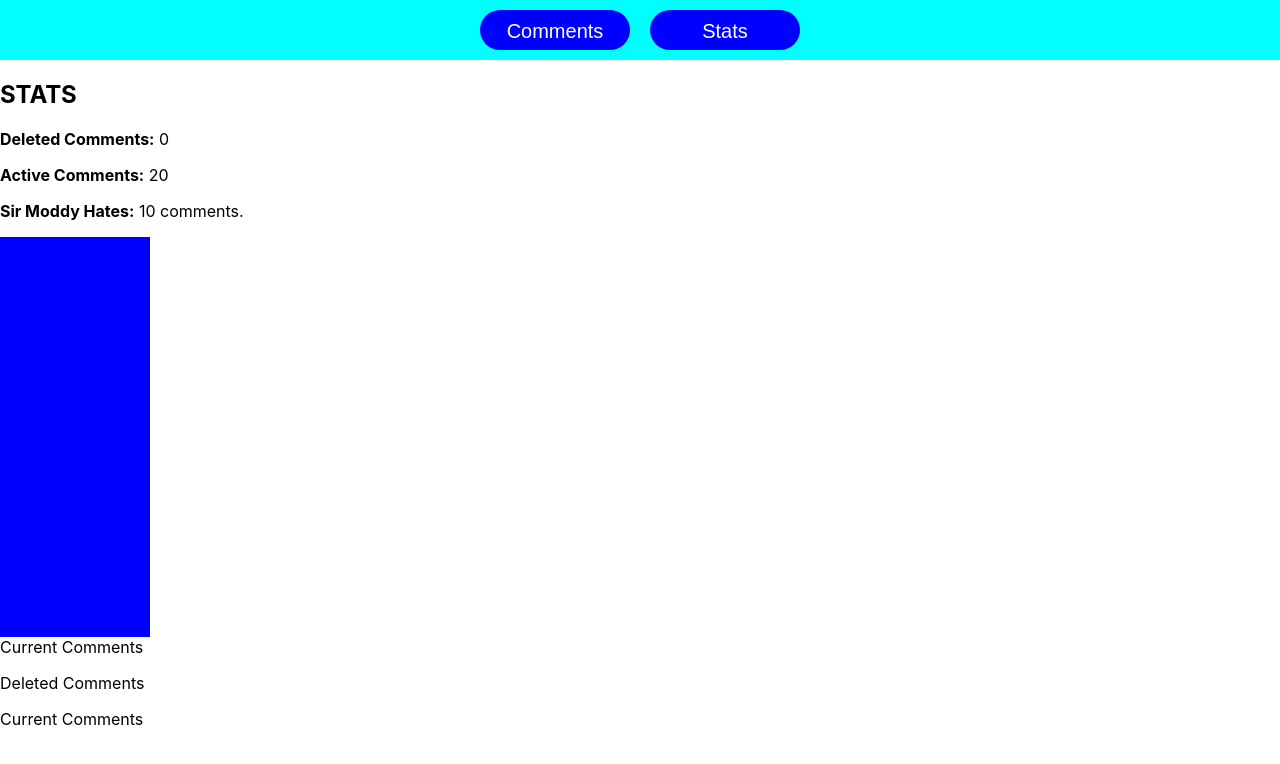
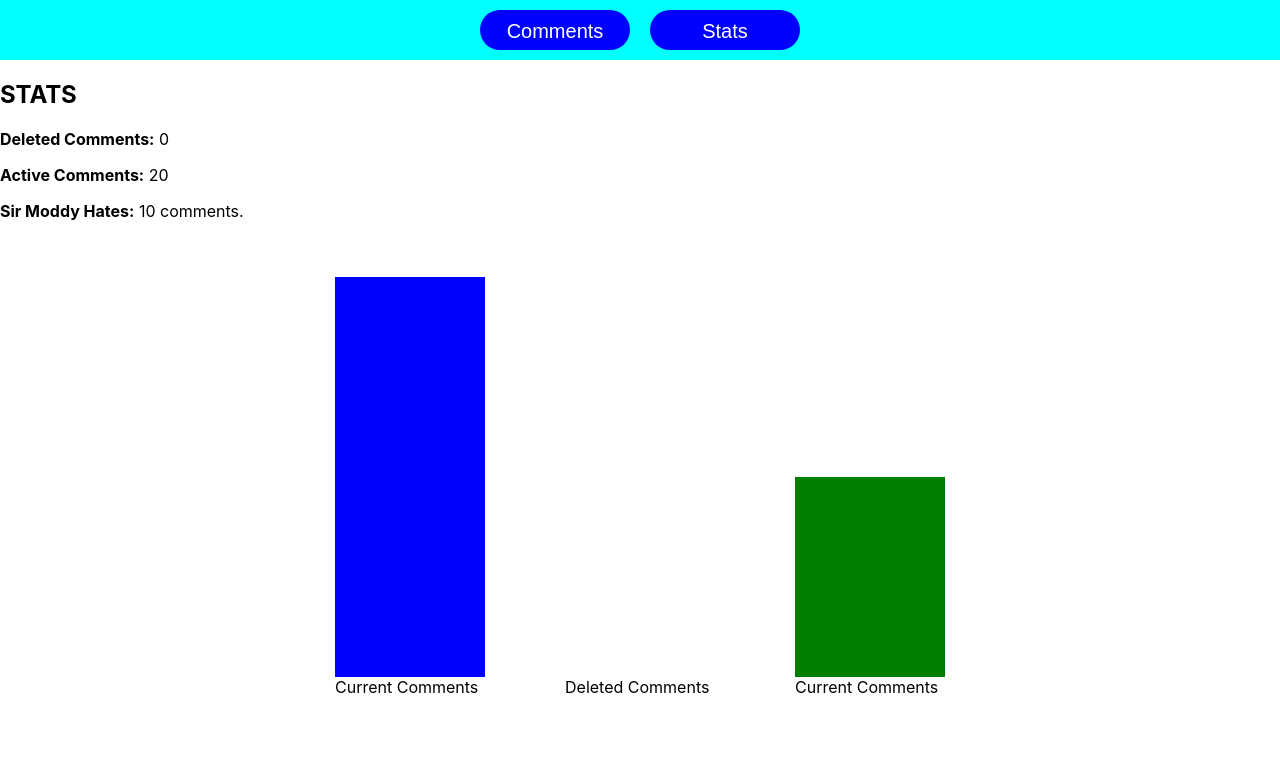
Before and after one commit to cchutis/realmod, a React (Create React App) app: page / in a window 1280 px wide. Both pictures are taken after a click on the button "Stats". Shown: the top 764 px of the page. Built offline with nearby package versions, Linux system fonts and the light colour scheme.

Commit message:
Added style and spacing to graphs

```diff
--- a/src/App.css
+++ b/src/App.css
@@ -66,3 +66,15 @@
   border: 0;
   font-size: 20px;
 }
+
+.inline {
+  display: inline-block;
+  padding: 40px;
+}
+
+.charts {
+  display: flex;
+  flex-direction: row;
+  justify-content: center;
+  align-items: flex-end;
+}
--- a/src/components/Chart.js
+++ b/src/components/Chart.js
@@ -3,27 +3,46 @@ import React, { Component } from 'react'
 
 export default class Chart extends Component {
 
-    verticalBar = (num) => {
-        return parseInt(num * 10) + 'px'
-    }
 
     render() {
-        console.log(this.props.comments)
+        console.log(this.props.deletedComments)
+
         return (
-            <div>
-                <p>
-                <div style={{backgroundColor: 'blue', width: '150px', height: `${this.props.comments.length * 20}px`, border: '0'}}></div>
-                Current Comments
-                </p>
-                <p>
-                <div style={{backgroundColor: 'red', width: '150px', height: `${this.props.deletedComments.length * 20}px`, border: '0'}}></div>
-                Deleted Comments
-                </p>
-                <p>
-                <div style={{backgroundColor: 'green', width: '150px', height: `${this.props.hatedComments * 20}px`, border: '0'}}></div>
-                Current Comments
-                </p>
+          <div className="charts">
+            <div className="inline">
+              <div
+                style={{
+                  backgroundColor: "blue",
+                  width: "150px",
+                  height: `${this.props.comments.length * 20}px`,
+                  border: "0"
+                }}
+              ></div>
+              Current Comments
             </div>
-        )
+            <div className="inline">
+              <div
+                style={{
+                  backgroundColor: "red",
+                  width: "150px",
+                  height: `${this.props.deletedComments * 20}px`,
+                  border: "0"
+                }}
+              ></div>
+              Deleted Comments
+            </div>
+            <div className="inline">
+              <div
+                style={{
+                  backgroundColor: "green",
+                  width: "150px",
+                  height: `${this.props.hatedComments * 20}px`,
+                  border: "0"
+                }}
+              ></div>
+              Current Comments
+            </div>
+          </div>
+        );
     }
 }
--- a/src/containers/CommentContainer.js
+++ b/src/containers/CommentContainer.js
@@ -5,7 +5,7 @@ export default class CommentContainer extends Component {
 
     renderComments = () => {
         return this.props.comments.map(comment => {
-            return <CommentTile key={comment.id} comment={comment} deleteComment={this.props.deleteComment}/>
+            return <CommentTile key={comment.id} comment={comment} deleteComment={this.props.deleteComment} />
         })
     }
 
--- a/src/containers/StatsContainer.js
+++ b/src/containers/StatsContainer.js
@@ -22,7 +22,7 @@ export default class StatsContainer extends Component {
                 <p><strong>Active Comments:</strong> {this.props.comments.length}</p>
                 <p><strong>Sir Moddy Hates:</strong> {this.hatedComments()} comments.</p>
 
-                <Chart comments={this.props.comments} deletedComments={this.props.deletedComments} hatedComments={this.hatedComments} />
+                <Chart comments={this.props.comments} deletedComments={this.props.deletedComments} hatedComments={this.hatedComments()} />
             </div>
         )
     }
```
Also changed, not shown: 1 other file (tests, documents, lock files or other folders).
